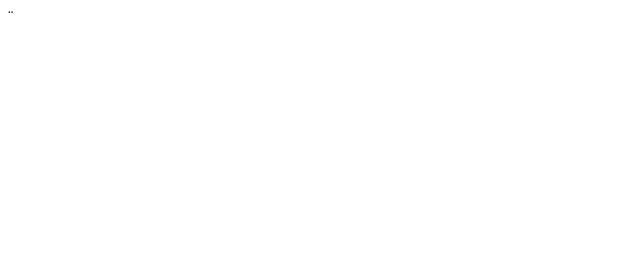
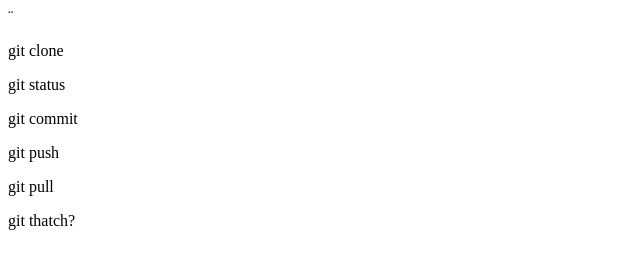
Before and after one commit to Melone6619/gittaskwebhosting, a plain HTML site: page index.html in a window 1280 px wide. Shown: the whole page, without its empty margins (0-640 px from the left). Drawn offline with Linux system fonts and the light colour scheme.

Commit message:
befehle hinzu gefügt

```diff
--- a/index.html
+++ b/index.html
@@ -7,6 +7,11 @@
     <title>Git CheatSheet</title>
 </head>
 <body>
-
+    <p>git clone</p>
+    <p>git status</p>
+    <p>git commit</p>
+    <p>git push</p>
+    <p>git pull</p>
+    <p>git thatch?</p>
 </body>
 </html>
```
